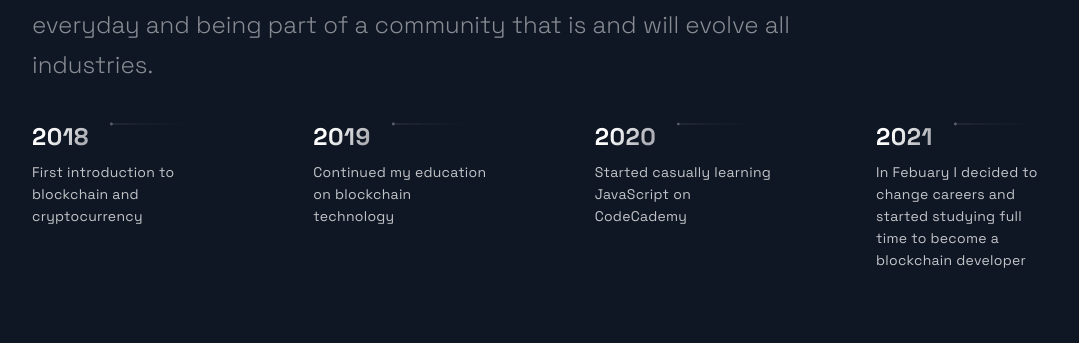
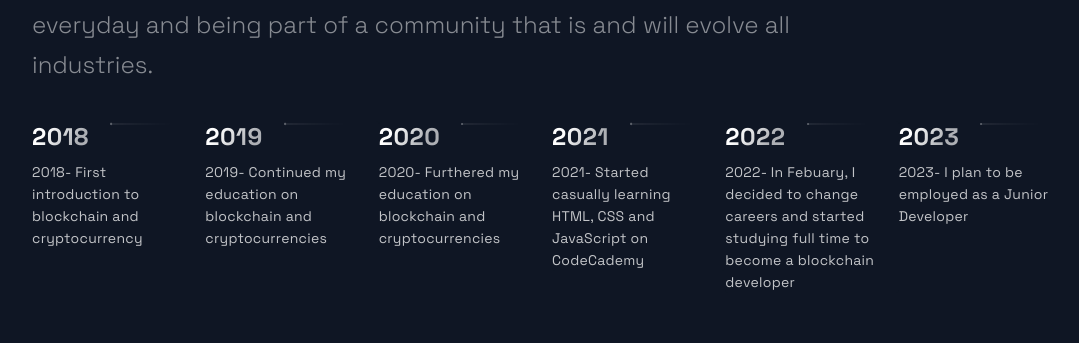
Before and after one commit to bchaindeveloper/bcdev-portfolio, a Next.js app: page / in a window 1280 px wide. Shown: the part 2724-3067 px from the top of the page, without its empty margins (88-1167 px from the left). Built offline with nearby package versions, Linux system fonts and the light colour scheme.

Commit message:
Timeline

```diff
--- a/src/constants/constants.js
+++ b/src/constants/constants.js
@@ -21,11 +21,13 @@ export const projects = [
 ];
 
 export const TimeLineData = [
-  { year: 2018, text: "First introduction to blockchain and cryptocurrency" },
-  { year: 2019, text: "Continued my education on blockchain technology" },
-  { year: 2020, text: "Started casually learning JavaScript on CodeCademy" },
+  { year: 2018, text: "2018- First introduction to blockchain and cryptocurrency" },
+  { year: 2019, text: "2019- Continued my education on blockchain and cryptocurrencies" },
+  { year: 2020, text: "2020- Furthered my education on blockchain and cryptocurrencies" },
   {
     year: 2021,
-    text: "In Febuary I decided to change careers and started studying full time to become a blockchain developer",
+    text: "2021- Started casually learning HTML, CSS and JavaScript on CodeCademy",
   },
+  {year: 2022, text: "2022- In Febuary, I decided to change careers and started studying full time to become a blockchain developer"},
+  {year: 2023, text: "2023- I plan to be employed as a Junior Developer"}
 ];
```
